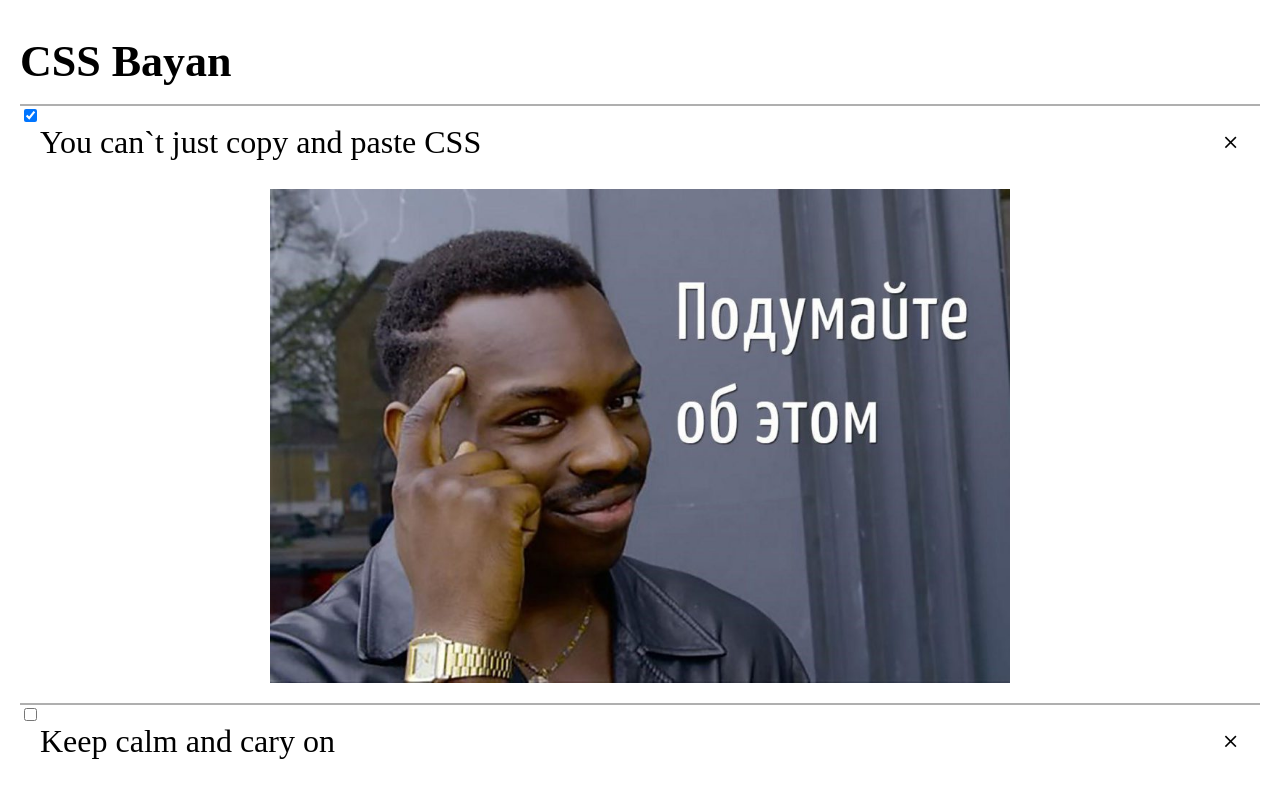
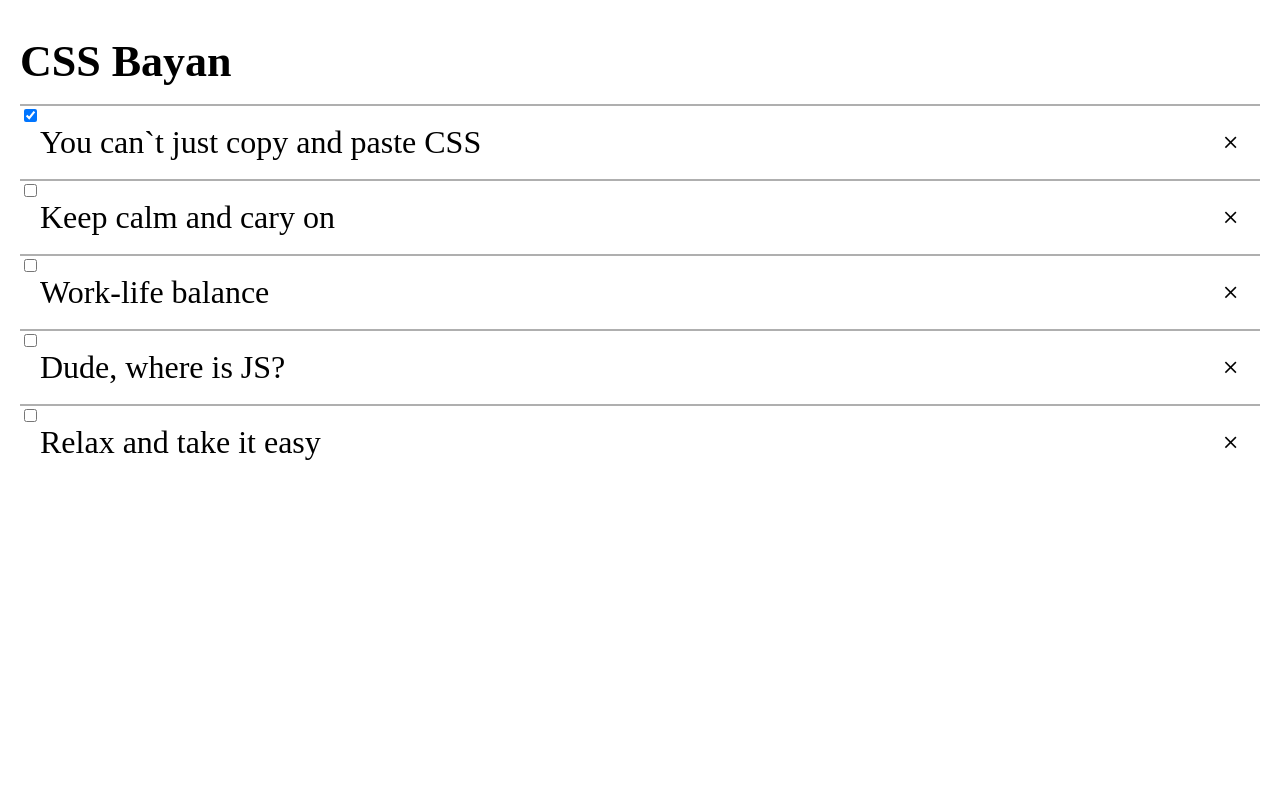
Before and after one commit to Shadowic/cssBayan, a plain HTML site: page cssBayan/index.html in a window 1280 px wide. Shown: the top 785 px of the page. Drawn offline with Linux system fonts and the light colour scheme.

Commit message:
feat: add some styles (Sun, March 12, 2023 23:40:15 PM)

```diff
--- a/cssBayan/styles.css
+++ b/cssBayan/styles.css
@@ -13,6 +13,9 @@
     border-top: 2px solid #00000050;
     margin-top: 20px;
 }
+.tab__label {
+    cursor: pointer;
+}
 .tab__title {
     font-size: 32px;
     line-height: 34px;
@@ -21,6 +24,7 @@
     font-size: 32px;
     line-height: 34px;
     transform: rotate(45deg);
+    transition: transform 0.4s ease-in-out;
 }
 .tab__top {
     display: flex;
@@ -32,10 +36,21 @@
     display: flex;
     justify-content: center;
     align-items: center;
-    margin-top: 30px;
+    max-height: 0;
+    overflow: hidden;
+    transition: max-height 0.4s ease-in-out;
 }
 .tab__image {
     width: 100%;
     max-width: 740px;
     height: auto;
+    margin-top: 30px;
 }
+
+.tab:hover .tab__top .tab__cross {
+    transform: rotate(0);
+}
+
+.tab:hover .tab__image-wrap {
+    max-height: 999px;
+}
```
